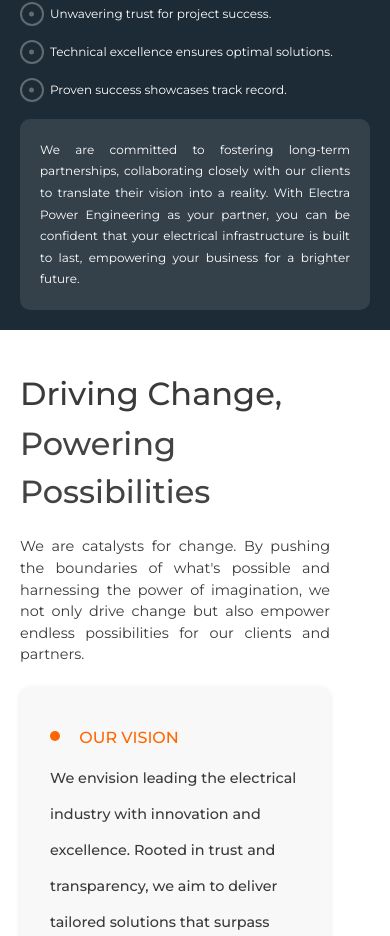
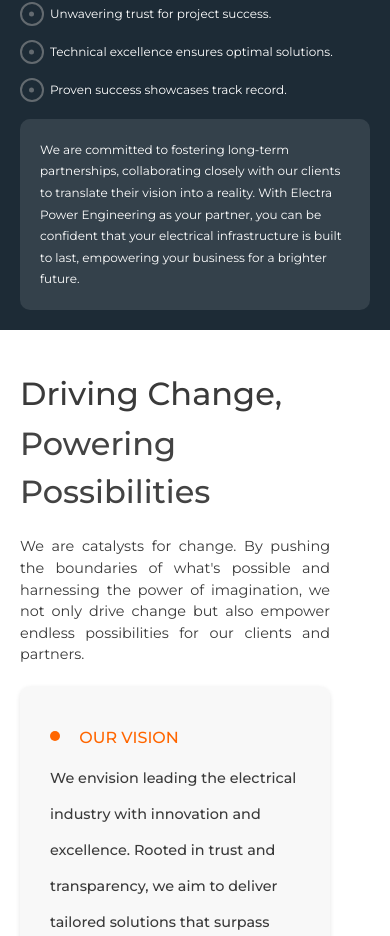
Before and after one commit to samstyles17/electra-webapp, a React (Vite) app: page / in a window 390 px wide. Shown: the part 1913-2849 px from the top of the page. Built offline with nearby package versions, Linux system fonts and the light colour scheme.

Commit message:
minor fix

```diff
--- a/src/components/About.jsx
+++ b/src/components/About.jsx
@@ -24,7 +24,7 @@ function About() {
           <div className="bullet-point montserrat-regular my-5 text-sm">Technical excellence ensures optimal solutions.</div>
           <div className="bullet-point montserrat-regular my-5 text-sm">Proven success showcases track record.</div>
         </div>
-        <div className="bottom-text montserrat-regular text-sm">
+        <div className="bottom-text montserrat-regular text-sm left-align">
           <h4>We are committed to fostering long-term partnerships, collaborating closely with our clients to translate their vision into a reality. With Electra Power Engineering as your partner, you can be confident that your electrical infrastructure is built to last, empowering your business for a brighter future.</h4>
         </div>
       </div>
--- a/src/styles.css
+++ b/src/styles.css
@@ -110,6 +110,7 @@
   .section-container.mobile .bottom-text h4 {
     font-size: 12px;
     line-height: 1.8;
+    text-align: left;
   }
 }
 
```
